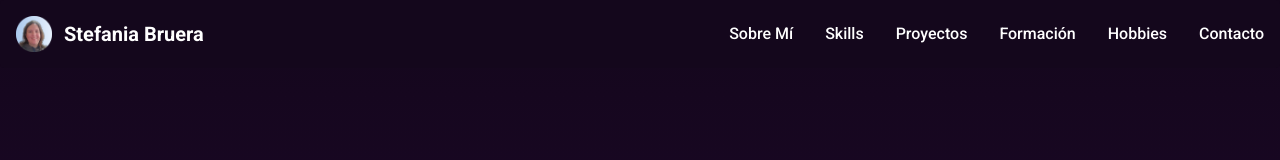
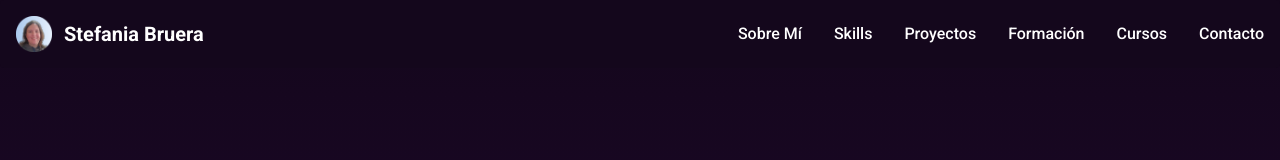
Before and after one commit to stefifm/portfolio-stefania-bruera, a React (Vite) app: page / in a window 1280 px wide. Shown: the top 160 px of the page. Built offline with nearby package versions, Linux system fonts and the light colour scheme.

Commit message:
Add new href navigation

```diff
--- a/src/components/Navigation/Navigation.jsx
+++ b/src/components/Navigation/Navigation.jsx
@@ -14,14 +14,14 @@ const Navigation = () => {
 
     {
       name: 'Proyectos',
-      url: '#'
+      url: '#proyectos'
     },
     {
       name: 'Formación',
       url: '#'
     },
     {
-      name: 'Hobbies',
+      name: 'Cursos',
       url: '#'
     },
     {
```
